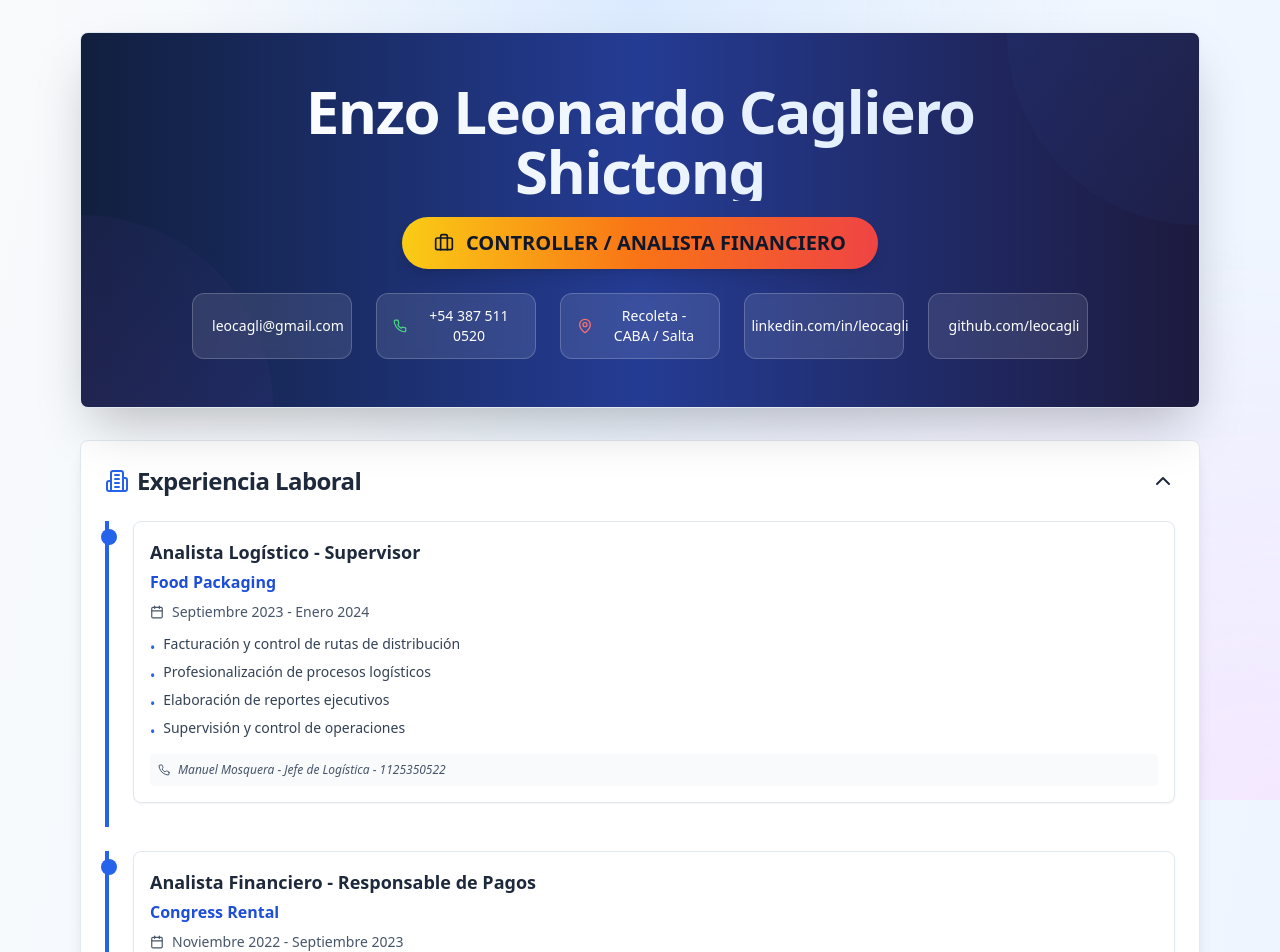
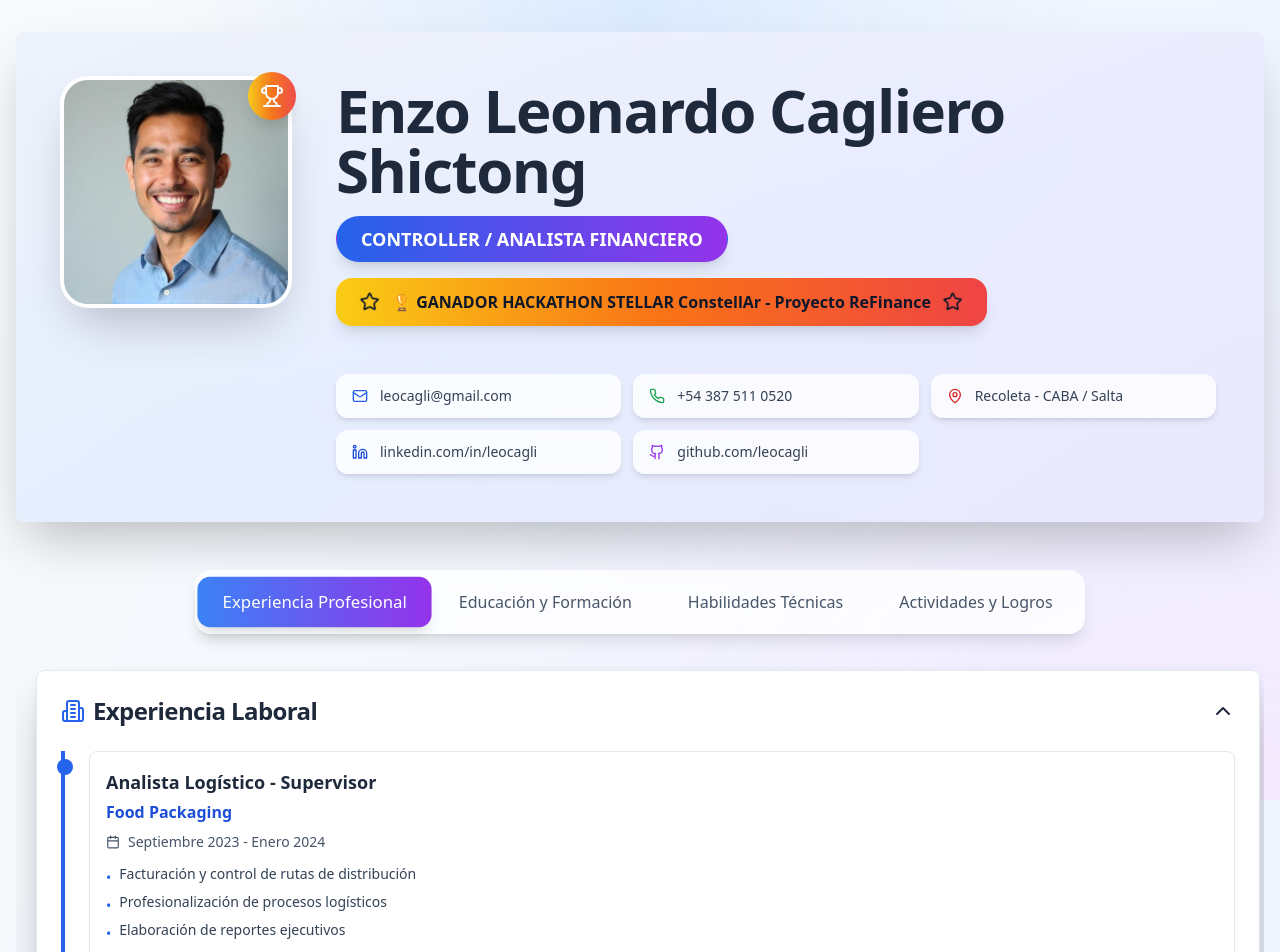
Before and after one commit to leocagli/cagli-cv-resume, a React (Vite) app: page / in a window 1280 px wide. Shown: the top 952 px of the page. Built offline with nearby package versions, Linux system fonts and the light colour scheme.

Commit message:
Refactor: Improve UX and highlight hackathon win
Restructure the landing page layout to a side-by-side profile picture and description format. Implement a sliding or carousel effect for sections to enhance user experience with more intuitive navigation. Further emphasize the hackathon award details.

```diff
--- /dev/null
+++ b/src/components/ProfileHeader.tsx
@@ -0,0 +1,99 @@
+import React from 'react';
+import { Mail, Phone, MapPin, Linkedin, Github, Trophy, Star } from 'lucide-react';
+import { Card } from '@/components/ui/card';
+import { Badge } from '@/components/ui/badge';
+import profileImage from '@/assets/profile-photo.jpg';
+
+const ProfileHeader = () => {
+  return (
+    <Card className="relative overflow-hidden bg-gradient-to-br from-slate-50 via-blue-50 to-indigo-50 shadow-2xl border-0">
+      <div className="absolute inset-0 bg-gradient-to-r from-blue-600/5 to-purple-600/5"></div>
+
+      <div className="relative p-8 md:p-12">
+        <div className="flex flex-col lg:flex-row items-center lg:items-start gap-8 lg:gap-12">
+          {/* Profile Image */}
+          <div className="relative flex-shrink-0">
+            <div className="relative w-48 h-48 lg:w-56 lg:h-56">
+              <img
+                src={profileImage}
+                alt="Enzo Leonardo Cagliero Shictong"
+                className="w-full h-full object-cover rounded-3xl shadow-2xl ring-4 ring-white"
+              />
+              <div className="absolute -top-2 -right-2 bg-gradient-to-r from-yellow-400 via-orange-500 to-red-500 rounded-full p-3 shadow-lg animate-pulse">
+                <Trophy className="text-white" size={24} />
+              </div>
+            </div>
+          </div>
+
+          {/* Profile Info */}
+          <div className="flex-1 text-center lg:text-left">
+            <div className="mb-6">
+              <h1 className="text-4xl md:text-5xl lg:text-6xl font-bold mb-4 tracking-tight text-slate-800 leading-tight">
+                Enzo Leonardo Cagliero Shictong
+              </h1>
+
+              <div className="mb-4">
+                <Badge className="bg-gradient-to-r from-blue-600 to-purple-600 text-white px-6 py-2 text-lg font-semibold rounded-full shadow-lg hover:shadow-xl transition-shadow duration-300">
+                  CONTROLLER / ANALISTA FINANCIERO
+                </Badge>
+              </div>
+
+              {/* Hackathon Winner Highlight */}
+              <div className="inline-flex items-center gap-3 bg-gradient-to-r from-yellow-400 via-orange-500 to-red-500 text-slate-900 px-6 py-3 rounded-2xl font-bold text-base shadow-lg hover:shadow-xl transition-all duration-300 hover:scale-105 mb-6">
+                <Star className="animate-spin" size={20} />
+                🏆 GANADOR HACKATHON STELLAR ConstellAr - Proyecto ReFinance
+                <Star className="animate-spin" size={20} />
+              </div>
+            </div>
+
+            {/* Contact Info Grid */}
+            <div className="grid grid-cols-1 sm:grid-cols-2 lg:grid-cols-3 gap-3 text-sm">
+              <a
+                href="mailto:leocagli@gmail.com"
+                className="group flex items-center gap-3 bg-white/80 backdrop-blur-sm px-4 py-3 rounded-xl hover:bg-white transition-all duration-300 hover:scale-105 shadow-md hover:shadow-lg"
+              >
+                <Mail size={16} className="text-blue-600 group-hover:scale-110 transition-transform" />
+                <span className="text-slate-700 group-hover:text-blue-600 transition-colors">leocagli@gmail.com</span>
+              </a>
+
+              <a
+                href="tel:+543875110520"
+                className="group flex items-center gap-3 bg-white/80 backdrop-blur-sm px-4 py-3 rounded-xl hover:bg-white transition-all duration-300 hover:scale-105 shadow-md hover:shadow-lg"
+              >
+                <Phone size={16} className="text-green-600 group-hover:scale-110 transition-transform" />
+                <span className="text-slate-700 group-hover:text-green-600 transition-colors">+54 387 511 0520</span>
+              </a>
+
+              <div className="group flex items-center gap-3 bg-white/80 backdrop-blur-sm px-4 py-3 rounded-xl hover:bg-white transition-all duration-300 hover:scale-105 shadow-md hover:shadow-lg">
+                <MapPin size={16} className="text-red-600 group-hover:scale-110 transition-transform flex-shrink-0" />
+                <span className="text-slate-700 group-hover:text-red-600 transition-colors">Recoleta - CABA / Salta</span>
+              </div>
+
+              <a
+                href="https://linkedin.com/in/leocagli"
+                target="_blank"
+                rel="noopener noreferrer"
+                className="group flex items-center gap-3 bg-white/80 backdrop-blur-sm px-4 py-3 rounded-xl hover:bg-white transition-all duration-300 hover:scale-105 shadow-md hover:shadow-lg"
+              >
+                <Linkedin size={16} className="text-blue-700 group-hover:scale-110 transition-transform" />
+                <span className="text-slate-700 group-hover:text-blue-700 transition-colors">linkedin.com/in/leocagli</span>
+              </a>
+
+              <a
+                href="https://github.com/leocagli"
+                target="_blank"
+                rel="noopener noreferrer"
+                className="group flex items-center gap-3 bg-white/80 backdrop-blur-sm px-4 py-3 rounded-xl hover:bg-white transition-all duration-300 hover:scale-105 shadow-md hover:shadow-lg"
+              >
+                <Github size={16} className="text-purple-600 group-hover:scale-110 transition-transform" />
+                <span className="text-slate-700 group-hover:text-purple-600 transition-colors">github.com/leocagli</span>
+              </a>
+            </div>
+          </div>
+        </div>
+      </div>
+    </Card>
+  );
+};
+
+export default ProfileHeader;
--- a/src/pages/Index.tsx
+++ b/src/pages/Index.tsx
@@ -1,41 +1,131 @@
 
-import React from 'react';
-import Header from '../components/Header';
+import React, { useState } from 'react';
+import ProfileHeader from '../components/ProfileHeader';
 import ExperienceSection from '../components/ExperienceSection';
 import EducationSection from '../components/EducationSection';
 import SkillsSection from '../components/SkillsSection';
 import ActivitiesSection from '../components/ActivitiesSection';
+import { Carousel, CarouselContent, CarouselItem, CarouselNext, CarouselPrevious } from '@/components/ui/carousel';
+import { Card, CardContent } from '@/components/ui/card';
+import { ChevronLeft, ChevronRight } from 'lucide-react';
 
 const Index = () => {
+  const [currentSlide, setCurrentSlide] = useState(0);
+
+  const sections = [
+    {
+      id: 'experience',
+      title: 'Experiencia Profesional',
+      component: <ExperienceSection />,
+      color: 'from-blue-500 to-purple-600'
+    },
+    {
+      id: 'education',
+      title: 'Educación y Formación',
+      component: <EducationSection />,
+      color: 'from-green-500 to-blue-600'
+    },
+    {
+      id: 'skills',
+      title: 'Habilidades Técnicas',
+      component: <SkillsSection />,
+      color: 'from-purple-500 to-pink-600'
+    },
+    {
+      id: 'activities',
+      title: 'Actividades y Logros',
+      component: <ActivitiesSection />,
+      color: 'from-orange-500 to-red-600'
+    }
+  ];
+
+  const navigateToSection = (index: number) => {
+    setCurrentSlide(index);
+  };
+
   return (
     <div className="min-h-screen bg-gradient-to-br from-slate-50 via-blue-50 to-indigo-50">
       {/* Background decoration */}
       <div className="fixed inset-0 bg-[radial-gradient(ellipse_at_top,_var(--tw-gradient-stops))] from-blue-100 via-transparent to-transparent pointer-events-none"></div>
       <div className="fixed inset-0 bg-[radial-gradient(ellipse_at_bottom_right,_var(--tw-gradient-stops))] from-purple-100 via-transparent to-transparent pointer-events-none"></div>
 
-      <div className="relative z-10 max-w-6xl mx-auto px-4 py-8 space-y-8">
-        <div className="animate-fade-in">
-          <Header />
+      <div className="relative z-10 max-w-7xl mx-auto px-4 py-8">
+        {/* Profile Header */}
+        <div className="animate-fade-in mb-12">
+          <ProfileHeader />
         </div>
 
-        <div className="grid gap-8 animate-fade-in" style={{ animationDelay: '0.1s' }}>
-          <ExperienceSection />
+        {/* Navigation Pills */}
+        <div className="flex justify-center mb-8 animate-fade-in" style={{ animationDelay: '0.1s' }}>
+          <div className="flex gap-2 p-2 bg-white/80 backdrop-blur-sm rounded-2xl shadow-lg">
+            {sections.map((section, index) => (
+              <button
+                key={section.id}
+                onClick={() => navigateToSection(index)}
+                className={`px-6 py-3 rounded-xl font-medium transition-all duration-300 ${
+                  currentSlide === index
+                    ? `bg-gradient-to-r ${section.color} text-white shadow-lg scale-105`
+                    : 'text-slate-600 hover:text-slate-800 hover:bg-white/80'
+                }`}
+              >
+                {section.title}
+              </button>
+            ))}
+          </div>
         </div>
 
-        <div className="grid gap-8 animate-fade-in" style={{ animationDelay: '0.2s' }}>
-          <EducationSection />
+        {/* Carousel Container */}
+        <div className="relative animate-fade-in" style={{ animationDelay: '0.2s' }}>
+          <Carousel className="w-full"
+            opts={{
+              align: "start",
+              loop: true,
+            }}
+          >
+            <CarouselContent className="ml-0">
+              {sections.map((section, index) => (
+                <CarouselItem key={section.id} className="pl-4 basis-full">
+                  <div className="p-1">
+                    <Card className="border-0 shadow-2xl">
+                      <CardContent className="p-0">
+                        {section.component}
+                      </CardContent>
+                    </Card>
+                  </div>
+                </CarouselItem>
+              ))}
+            </CarouselContent>
+
+            {/* Custom Navigation */}
+            <div className="flex justify-center gap-4 mt-8">
+              <CarouselPrevious className="relative translate-y-0 left-0 bg-white/80 backdrop-blur-sm hover:bg-white border-2 border-slate-200 hover:border-slate-300 shadow-lg hover:shadow-xl transition-all duration-300 hover:scale-110">
+                <ChevronLeft size={20} />
+              </CarouselPrevious>
+
+              <CarouselNext className="relative translate-y-0 right-0 bg-white/80 backdrop-blur-sm hover:bg-white border-2 border-slate-200 hover:border-slate-300 shadow-lg hover:shadow-xl transition-all duration-300 hover:scale-110">
+                <ChevronRight size={20} />
+              </CarouselNext>
+            </div>
+          </Carousel>
         </div>
 
-        <div className="grid gap-8 lg:grid-cols-2 animate-fade-in" style={{ animationDelay: '0.3s' }}>
-          <SkillsSection />
+        {/* Progress Dots */}
+        <div className="flex justify-center gap-3 mt-8 animate-fade-in" style={{ animationDelay: '0.3s' }}>
+          {sections.map((section, index) => (
+            <button
+              key={section.id}
+              onClick={() => navigateToSection(index)}
+              className={`w-3 h-3 rounded-full transition-all duration-300 ${
+                currentSlide === index
+                  ? `bg-gradient-to-r ${section.color} scale-125 shadow-lg`
+                  : 'bg-slate-300 hover:bg-slate-400'
+              }`}
+            />
+          ))}
         </div>
 
-        <div className="animate-fade-in" style={{ animationDelay: '0.4s' }}>
-          <ActivitiesSection />
-        </div>
-
-        {/* Footer decoration */}
-        <div className="text-center py-8 text-slate-500 text-sm">
+        {/* Footer */}
+        <div className="text-center py-8 text-slate-500 text-sm animate-fade-in" style={{ animationDelay: '0.4s' }}>
           <p>Curriculum Vitae - Enzo Leonardo Cagliero Shictong</p>
           <p className="mt-1">Actualizado en {new Date().toLocaleDateString('es-ES', { month: 'long', year: 'numeric' })}</p>
         </div>
```
Also changed, not shown: src/assets/profile-photo.jpg (added).
